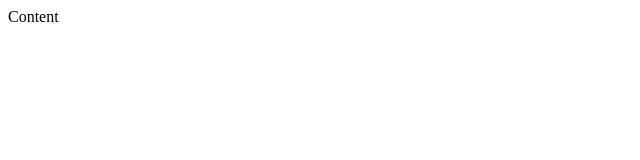
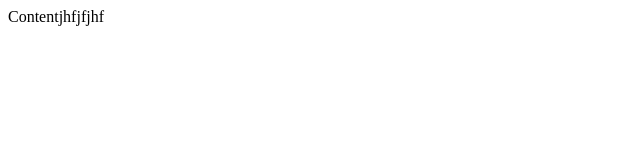
Before and after one commit to cony1220/test1002-1, a plain HTML site: page index.html in a window 1280 px wide. Shown: the full height of the page, 0-640 px from the left. Drawn offline with Linux system fonts and the light colour scheme.

Commit message:
Update: new html

```diff
--- a/index.html
+++ b/index.html
@@ -6,6 +6,6 @@
     <title>Document</title>
 </head>
 <body>
-    Content
+    Contentjhfjfjhf
 </body>
 </html>
```
